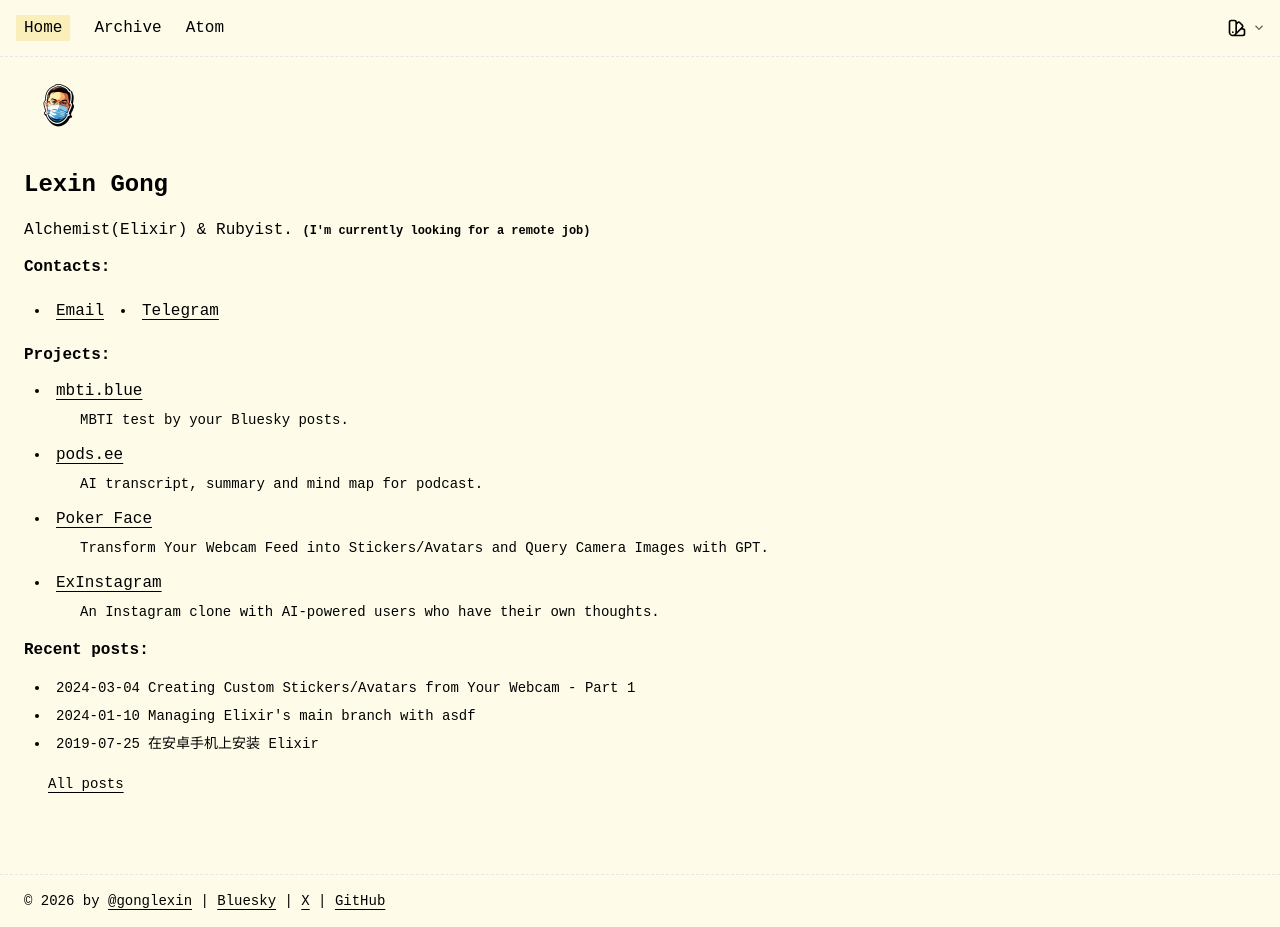
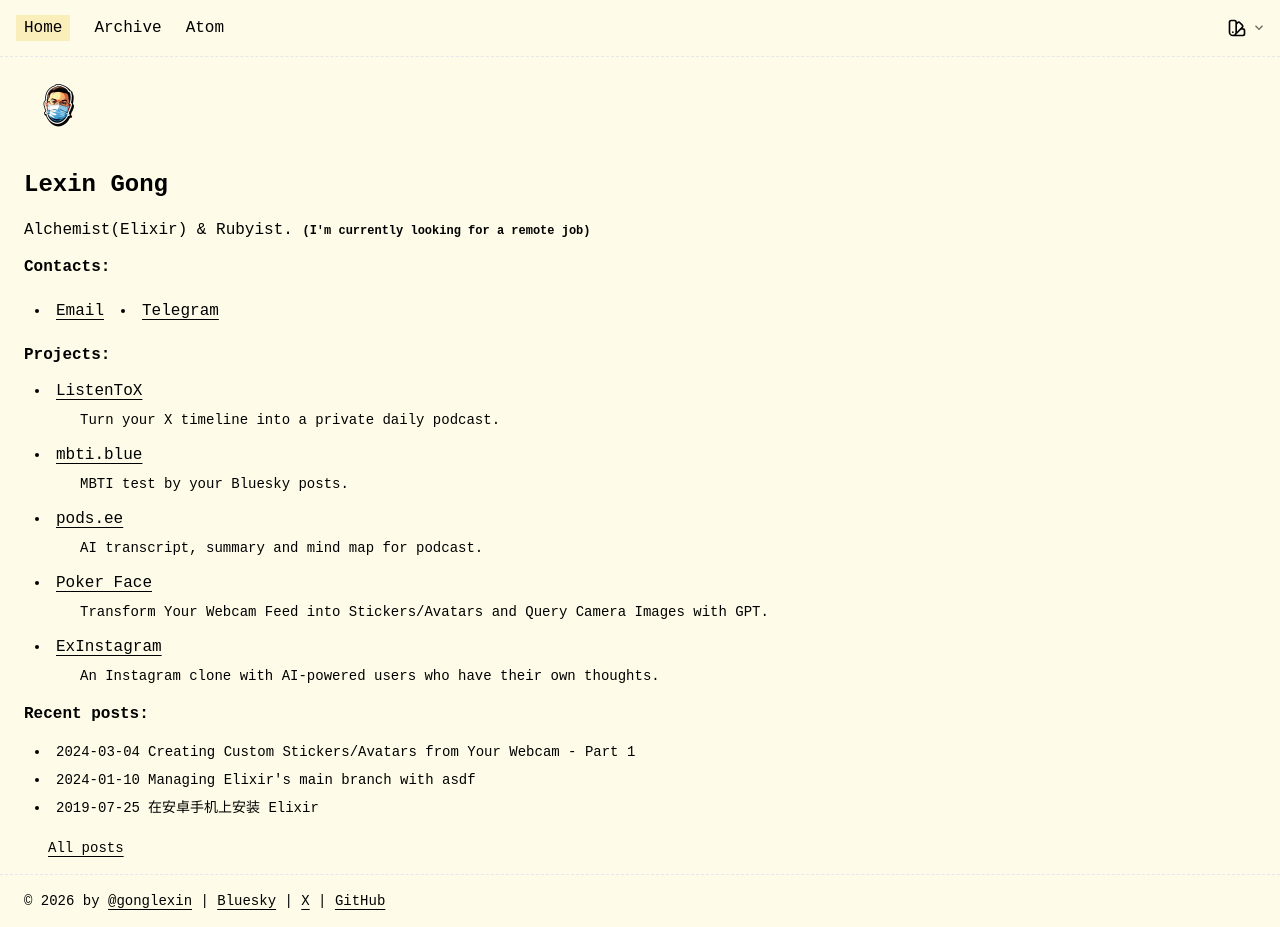
Before and after one commit to gonglexin/gonglexin.github.io, a Jekyll site: the page built from index.html, in a window 1280 px wide and 927 px high. Built offline with Jekyll 4.4.1, drawn with Linux system fonts in a browser that asks for light colours; nearby versions of some CDN libraries; some web fonts are replaced.

Commit message:
:sparkles: add ListenToX project to projects list

```diff
--- a/index.html
+++ b/index.html
@@ -18,6 +18,12 @@ layout: default
 
   <p class="font-bold">Projects:</p>
   <ul class="list-disc">
+    <li>
+      <a href="https://listentox.com" target="_blank" rel="noopener noreferrer">ListenToX</a>
+      <p class="text-sm pl-6">
+        Turn your X timeline into a private daily podcast.
+      </p>
+    </li>
     <li>
       <a href="https://mbti.blue" target="_blank" rel="noopener noreferrer">mbti.blue</a>
       <p class="text-sm pl-6">
```
